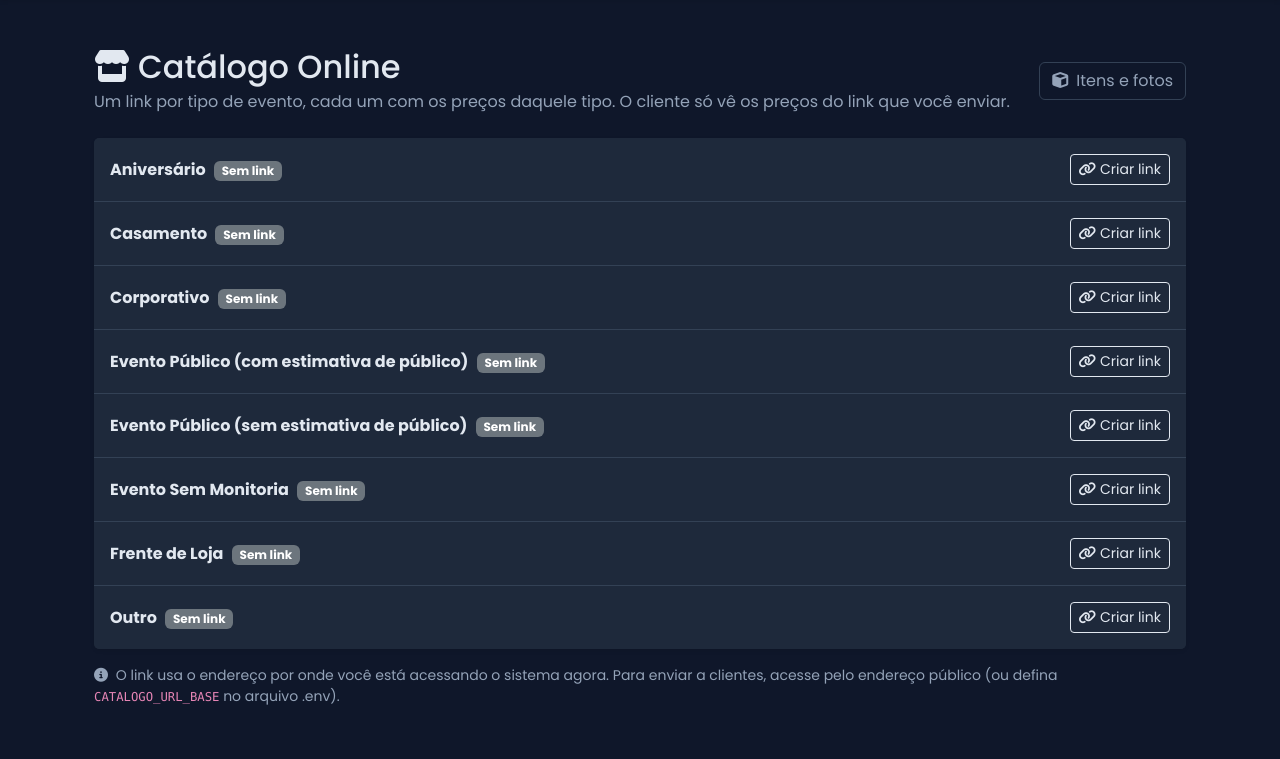
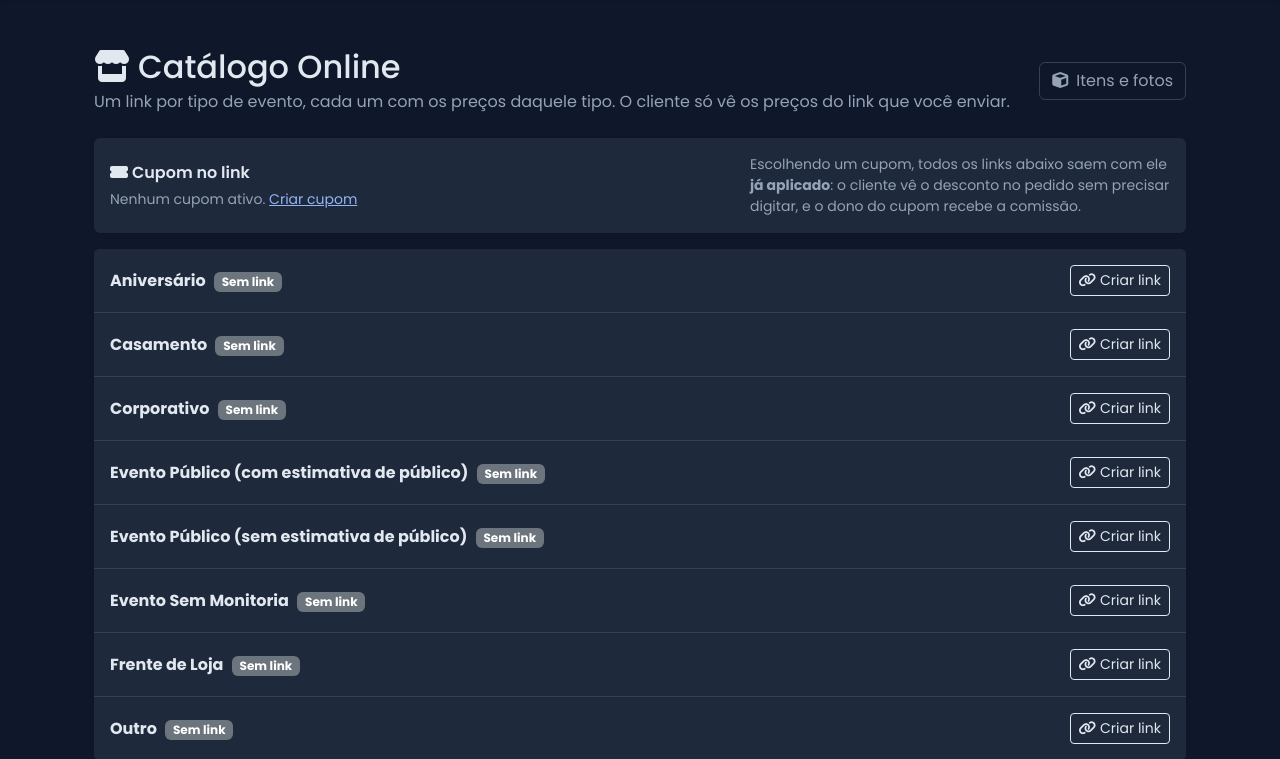
Before and after one commit to DavisonTavares/orcamentos, a Django app: page /orcamentos/catalogo/links/ in a window 1280 px wide. Shown: the part 67-826 px from the top of the page. Run offline with Django 5.2, Linux system fonts and the light colour scheme; a user stored in the database is signed in; tables that the repository leaves empty hold one stand-in row (values such as "Sample post").

Commit message:
Opção de gerar o link do catálogo com o cupom já aplicado
- Tela Catálogo Online: seletor "Cupom no link" (só cupons ativos, dentro
  da validade e do limite). Copiar, enviar pelo WhatsApp e visualizar
  passam a usar ?cupom=CODIGO, e a mensagem do WhatsApp cita o desconto.
- Página Cupons: atalho "Enviar link com cupom…" que abre a tela de
  links com o cupom já escolhido.

Co-Authored-By: Claude Opus 5.5 <noreply@anthropic.com>

```diff
--- a/orcamentos/templates/orcamentos/catalogo_links.html
+++ b/orcamentos/templates/orcamentos/catalogo_links.html
@@ -27,15 +27,41 @@
     </div>
     {% endif %}
 
+    <!-- Cupom já aplicado no link -->
+    <div class="card shadow-sm border-0 mb-3">
+        <div class="card-body d-flex flex-wrap align-items-center gap-3">
+            <div class="flex-grow-1" style="min-width: 220px;">
+                <label for="cupomLink" class="form-label fw-semibold mb-1"><i class="fas fa-ticket-alt me-1"></i>Cupom no link</label>
+                {% if cupons %}
+                <select id="cupomLink" class="form-select">
+                    <option value="" data-descricao="">Sem cupom</option>
+                    {% for cupom in cupons %}
+                    <option value="{{ cupom.codigo }}" data-descricao="{{ cupom.descricao_desconto }}"{% if cupom.codigo == cupom_inicial %} selected{% endif %}>
+                        {{ cupom.codigo }} — {{ cupom.dono_nome }} ({{ cupom.descricao_desconto }})
+                    </option>
+                    {% endfor %}
+                </select>
+                {% else %}
+                <div class="small text-muted">Nenhum cupom ativo. <a href="{% url 'orcamentos:cupons' %}">Criar cupom</a></div>
+                {% endif %}
+            </div>
+            <div class="small text-muted" style="max-width: 420px;">
+                Escolhendo um cupom, todos os links abaixo saem com ele <strong>já aplicado</strong>: o cliente vê o desconto
+                no pedido sem precisar digitar, e o dono do cupom recebe a comissão.
+            </div>
+        </div>
+    </div>
+
     <div class="card shadow-sm border-0">
         <div class="list-group list-group-flush">
             {% for linha in linhas %}
-            <div class="list-group-item py-3">
+            <div class="list-group-item py-3" {% if linha.link %}data-url-base="{{ linha.url }}"{% endif %}>
                 <div class="d-flex flex-wrap justify-content-between align-items-center gap-2">
                     <div>
                         <strong>{{ linha.tipo }}</strong>
                         {% if linha.link %}
                         <span class="badge bg-success ms-1">Ativo</span>
+                        <span class="badge bg-primary ms-1 js-selo-cupom" hidden></span>
                         <div class="small text-muted">
                             {{ linha.link.acessos }} acesso{{ linha.link.acessos|pluralize }} ·
                             criado em {{ linha.link.criado_em|date:"d/m/Y" }}
@@ -50,11 +76,11 @@
                         <button type="button" class="btn btn-sm btn-primary btn-copiar" data-url="{{ linha.url }}">
                             <i class="fas fa-copy me-1"></i>Copiar link
                         </button>
-                        <a class="btn btn-sm btn-success" target="_blank" rel="noopener"
+                        <a class="btn btn-sm btn-success js-whats" target="_blank" rel="noopener"
                            href="https://wa.me/?text={{ 'Olá! Segue o nosso catálogo com os brinquedos e valores 😊 '|urlencode }}{{ linha.url|urlencode }}">
                             <i class="fab fa-whatsapp me-1"></i>Enviar
                         </a>
-                        <a class="btn btn-sm btn-outline-secondary" href="{{ linha.url }}" target="_blank" rel="noopener" title="Ver como o cliente vê">
+                        <a class="btn btn-sm btn-outline-secondary js-ver" href="{{ linha.url }}" target="_blank" rel="noopener" title="Ver como o cliente vê">
                             <i class="fas fa-eye"></i>
                         </a>
                         {% endif %}
@@ -83,7 +109,7 @@
                     </div>
                 </div>
                 {% if linha.link %}
-                <div class="small text-muted mt-2 text-break"><code>{{ linha.url }}</code></div>
+                <div class="small text-muted mt-2 text-break"><code class="js-url">{{ linha.url }}</code></div>
                 {% endif %}
             </div>
             {% endfor %}
@@ -98,6 +124,32 @@
 </div>
 
 <script>
+    // Cupom escolhido no topo: todos os links passam a sair com ?cupom=CODIGO
+    const seletorCupom = document.getElementById('cupomLink');
+    function atualizarLinks() {
+        const opcao = seletorCupom ? seletorCupom.selectedOptions[0] : null;
+        const codigo = opcao ? opcao.value : '';
+        const descricao = opcao ? opcao.dataset.descricao : '';
+        document.querySelectorAll('[data-url-base]').forEach(function (linha) {
+            const url = linha.dataset.urlBase + (codigo ? '?cupom=' + encodeURIComponent(codigo) : '');
+            const texto = codigo
+                ? 'Olá! Segue o nosso catálogo com os brinquedos e valores 😊 Com o cupom ' + codigo + ' você ganha ' +
+                  descricao + ' — pelo link ele já vem aplicado: '
+                : 'Olá! Segue o nosso catálogo com os brinquedos e valores 😊 ';
+            linha.querySelector('.btn-copiar').dataset.url = url;
+            linha.querySelector('.js-whats').href = 'https://wa.me/?text=' + encodeURIComponent(texto + url);
+            linha.querySelector('.js-ver').href = url;
+            linha.querySelector('.js-url').textContent = url;
+            const selo = linha.querySelector('.js-selo-cupom');
+            selo.hidden = !codigo;
+            selo.textContent = codigo ? 'Cupom ' + codigo : '';
+        });
+    }
+    if (seletorCupom) {
+        seletorCupom.addEventListener('change', atualizarLinks);
+        atualizarLinks();
+    }
+
     document.querySelectorAll('.btn-copiar').forEach(function (btn) {
         btn.addEventListener('click', function () {
             const original = btn.innerHTML;
--- a/orcamentos/templates/orcamentos/cupons.html
+++ b/orcamentos/templates/orcamentos/cupons.html
@@ -61,6 +61,9 @@
                             <li><button type="button" class="dropdown-item" data-copiar="{{ url_base }}/catalogo/{{ link.token }}/?cupom={{ cupom.codigo }}">
                                 Catálogo {{ link.tipo_evento }}</button></li>
                             {% endfor %}
+                            <li><hr class="dropdown-divider"></li>
+                            <li><a class="dropdown-item" href="{% url 'orcamentos:links_catalogo' %}?cupom={{ cupom.codigo }}">
+                                <i class="fab fa-whatsapp me-1 text-success"></i>Enviar link com cupom…</a></li>
                         </ul>
                     </div>
                     {% endif %}
--- a/orcamentos/views.py
+++ b/orcamentos/views.py
@@ -1795,9 +1795,13 @@ def links_catalogo(request):
             'link': link,
             'url': _url_catalogo(request, link) if link else '',
         })
+    # Cupons que podem ir no link (ativos, dentro da validade e do limite de usos)
+    cupons_validos = [c for c in Cupom.objects.filter(empresa=empresa, ativo=True) if not c.motivo_indisponivel()]
     return render(request, 'orcamentos/catalogo_links.html', {
         'linhas': linhas,
         'itens_sem_foto': _itens_catalogo(empresa).filter(foto__isnull=True).count(),
+        'cupons': cupons_validos,
+        'cupom_inicial': normalizar_codigo_cupom(request.GET.get('cupom', '')),
     })
 
 
```
